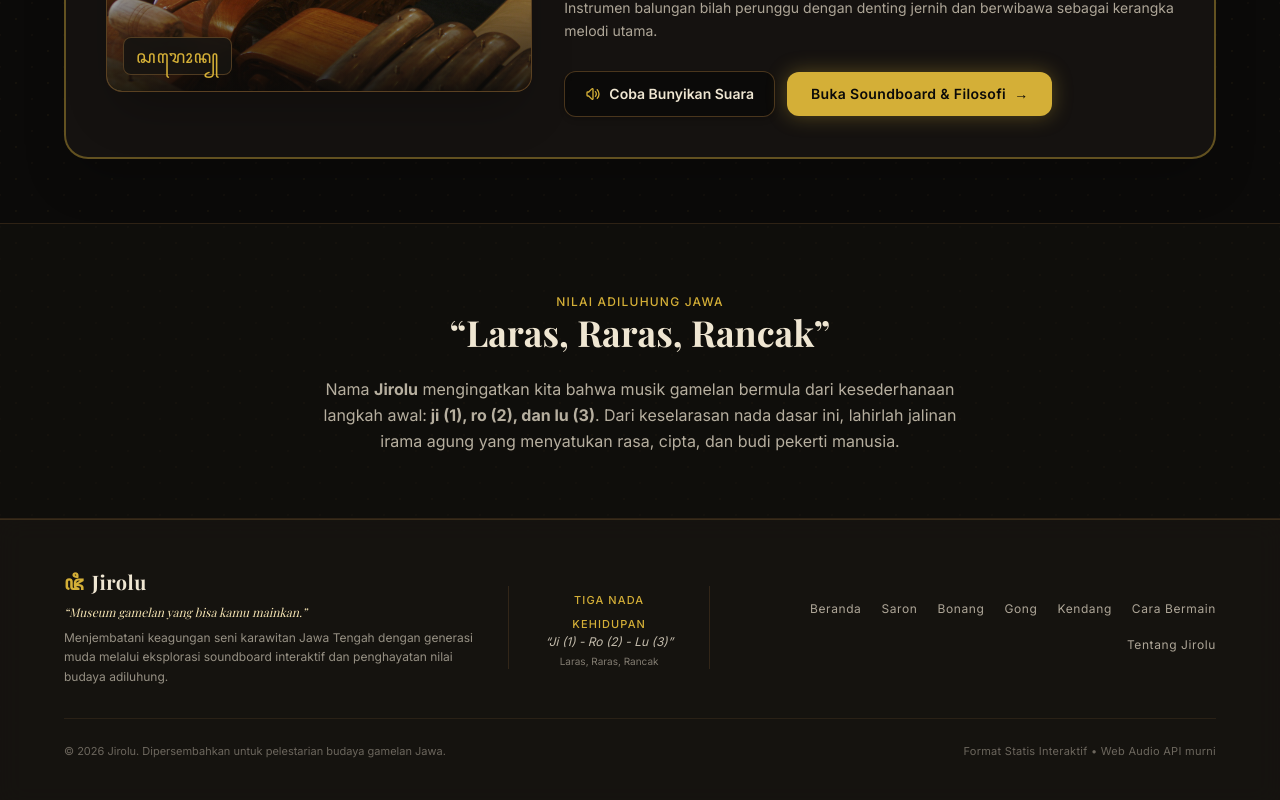
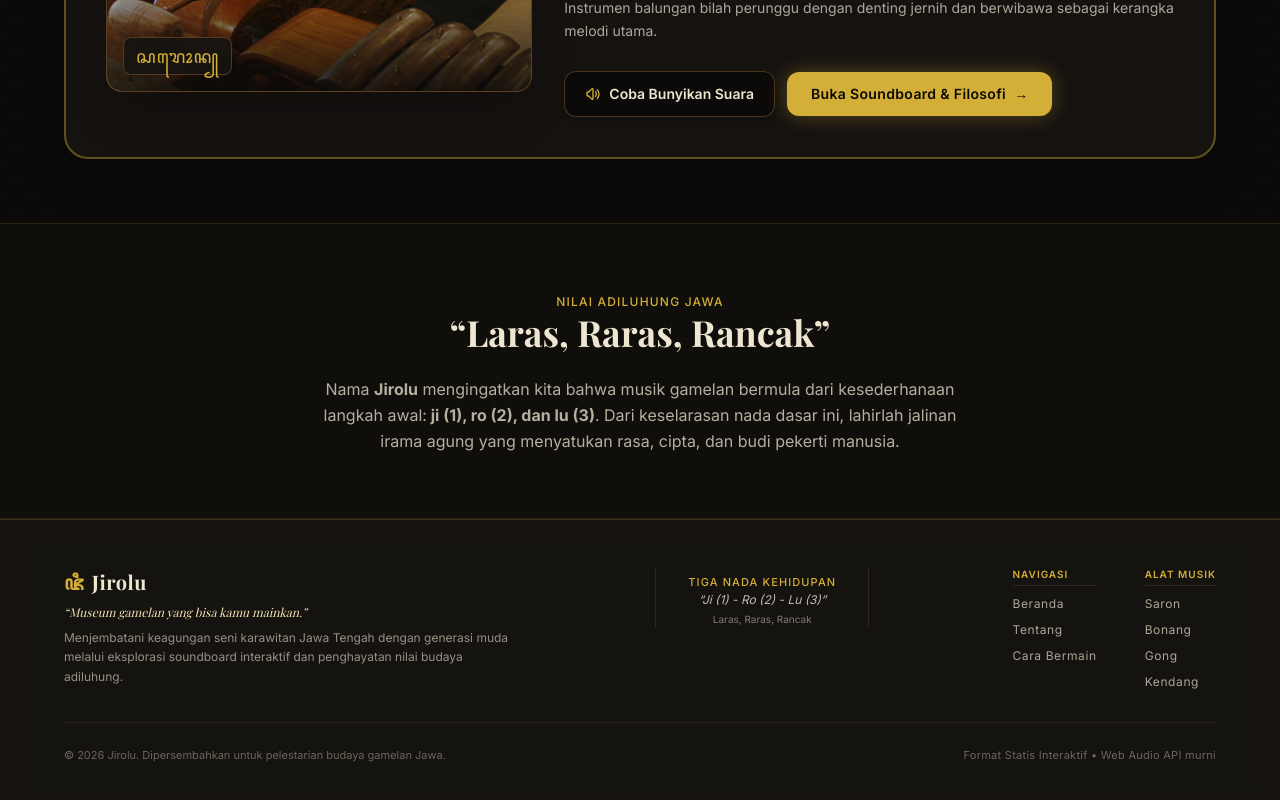
Before and after one commit to Arthur-Els/jirolu, a Next.js app: page / in a window 1280 px wide. Shown: the part 2205-3005 px from the top of the page. Built offline with nearby package versions, Linux system fonts and the light colour scheme; a web font is replaced by a local one.

Commit message:
quick links footer

```diff
--- a/src/components/ui/Footer.tsx
+++ b/src/components/ui/Footer.tsx
@@ -4,7 +4,7 @@ import Link from "next/link";
 export const Footer: React.FC = () => {
   return (
     <footer id="kontak" className="relative z-10 w-full bg-arang/90 border-t border-perunggu/25 text-gading/70 py-12 px-4 sm:px-6 backdrop-blur-md">
-      <div className="max-w-6xl mx-auto flex flex-col md:flex-row items-center justify-between gap-8">
+      <div className="max-w-6xl mx-auto flex flex-col md:flex-row items-center md:items-start justify-between gap-8">
         {/* Kolom Kiri: Identitas Jirolu */}
         <div className="text-center md:text-left space-y-2">
           <div className="flex items-center justify-center md:justify-start gap-2">
@@ -35,29 +35,42 @@ export const Footer: React.FC = () => {
           </p>
         </div>
 
-        {/* Kolom Kanan: Navigasi Cepat */}
-        <div className="flex flex-wrap justify-center md:justify-end gap-5 text-xs tracking-wider">
+        {/* Kolom Kanan: Navigasi Cepat (2 Kolom Vertikal) */}
+        <div className="flex items-start justify-center md:justify-end gap-8 sm:gap-12 text-xs tracking-wider">
+          {/* Kolom 1 (Kiri): Navigasi Utama */}
+          <div className="flex flex-col gap-2.5">
+            <span className="text-[10px] font-semibold text-emas uppercase tracking-widest pb-1 border-b border-perunggu/20">
+              Navigasi
+            </span>
             <Link href="/" className="hover:text-emas transition-colors">
               Beranda
             </Link>
-          <Link href="/instrumen/saron" className="hover:text-emas transition-colors">
+            <Link href="/tentang" className="hover:text-white transition-colors">
+              Tentang
+            </Link>
+            <Link href="/cara-bermain" className="hover:text-white transition-colors">
+              Cara Bermain
+            </Link>
+          </div>
+
+          {/* Kolom 2 (Kanan): Alat Musik */}
+          <div className="flex flex-col gap-2.5">
+            <span className="text-[10px] font-semibold text-emas uppercase tracking-widest pb-1 border-b border-perunggu/20">
+              Alat Musik
+            </span>
+            <Link href="/instrumen/saron" className="hover:text-white transition-colors">
               Saron
             </Link>
-          <Link href="/instrumen/bonang" className="hover:text-emas transition-colors">
+            <Link href="/instrumen/bonang" className="hover:text-white transition-colors">
               Bonang
             </Link>
-          <Link href="/instrumen/gong" className="hover:text-emas transition-colors">
+            <Link href="/instrumen/gong" className="hover:text-white transition-colors">
               Gong
             </Link>
-          <Link href="/instrumen/kendang" className="hover:text-emas transition-colors">
+            <Link href="/instrumen/kendang" className="hover:text-white transition-colors">
               Kendang
             </Link>
-          <Link href="/cara-bermain" className="hover:text-emas transition-colors">
-            Cara Bermain
-          </Link>
-          <Link href="/tentang" className="hover:text-emas transition-colors">
-            Tentang Jirolu
-          </Link>
+          </div>
         </div>
       </div>
 
```
Lines whose indentation alone changed are shown as unchanged.
